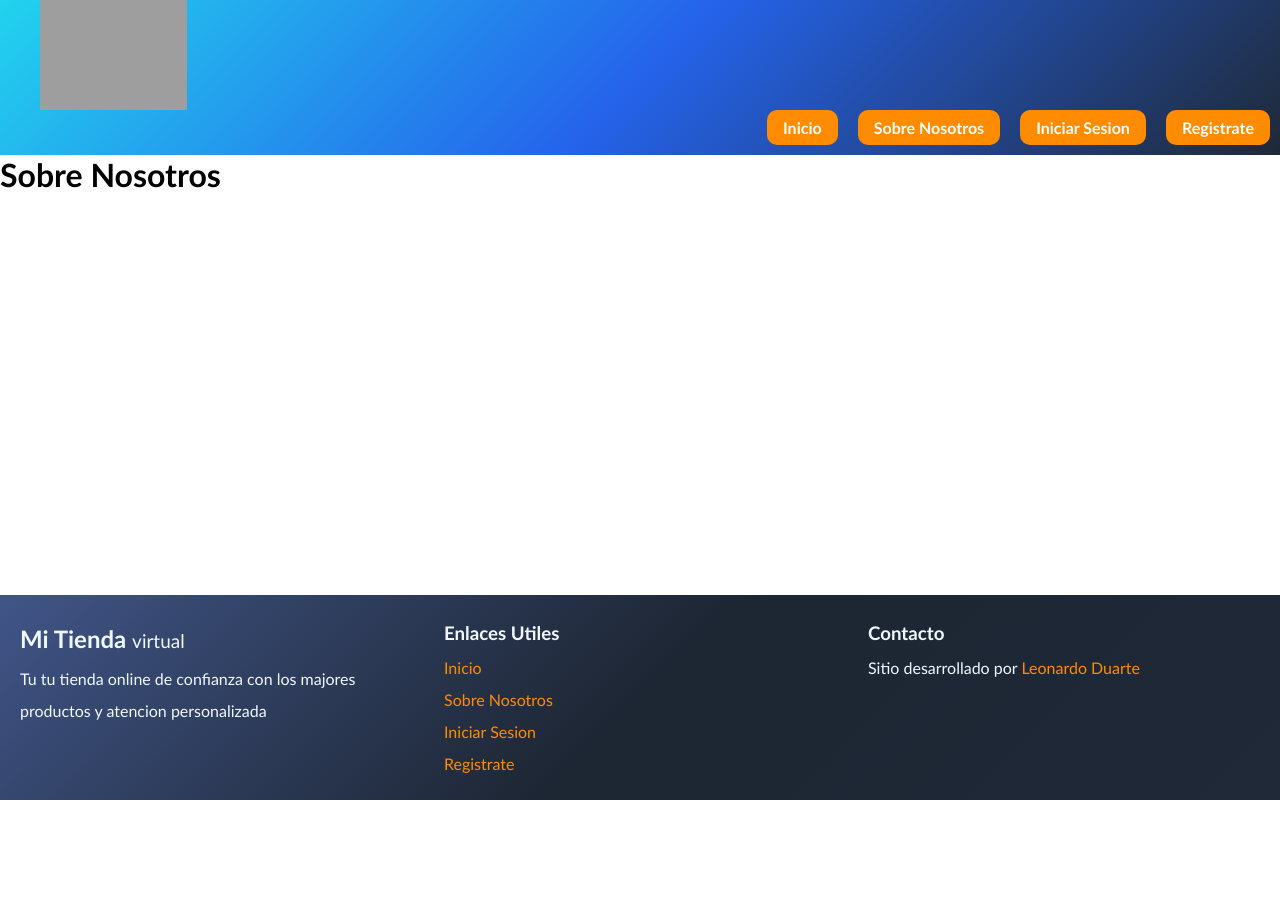
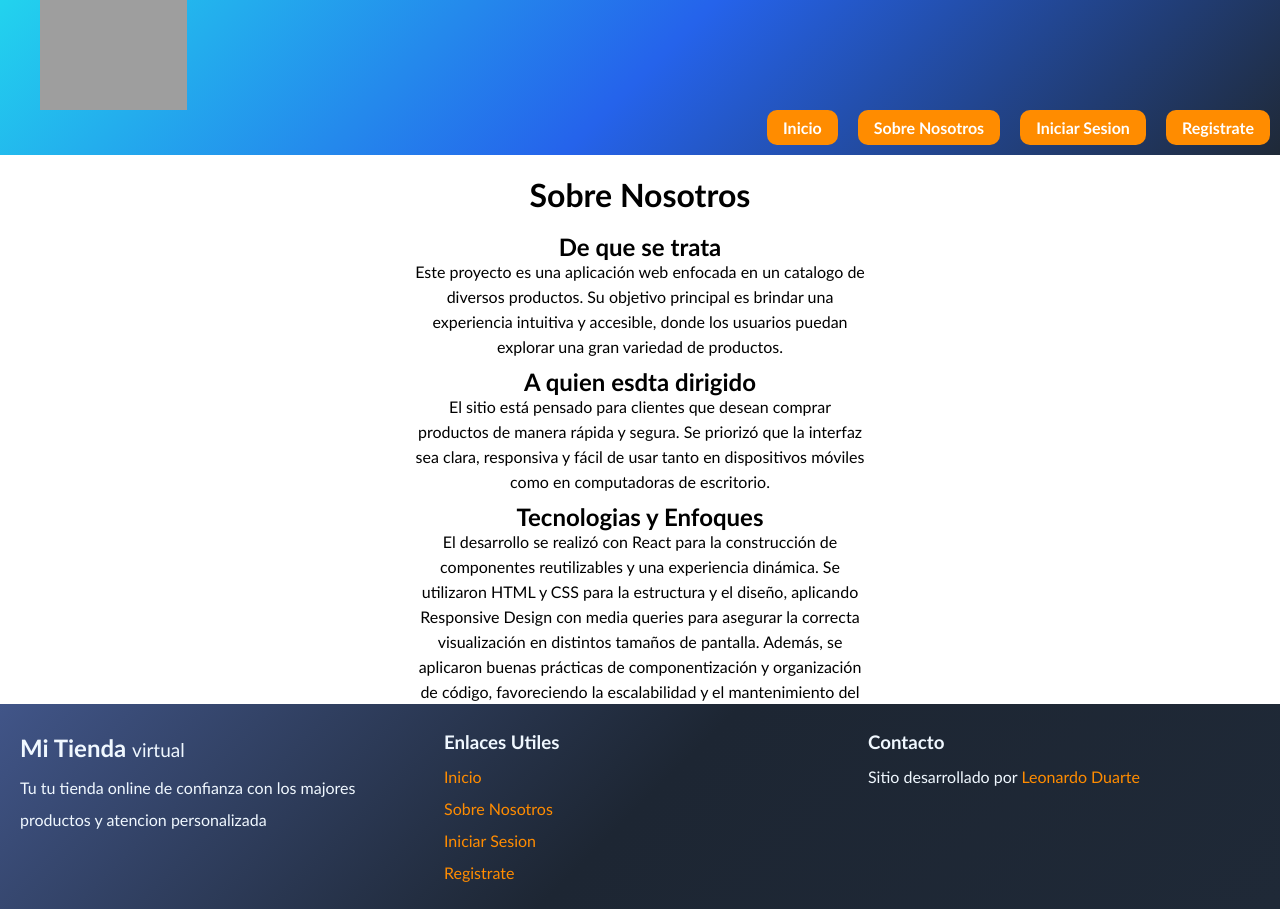
Before and after one commit to Sevengex/Proyecto-Final-FrontEnd, a React (Vite) app: page /withUs in a window 1280 px wide. Before the commit the page ends 800 px from the top, so only its background shows below. Built offline with nearby package versions, Linux system fonts and the light colour scheme; grey boxes are pictures that could not be loaded.

Commit message:
Agrego contenido a sobre nosotros

```diff
--- a/src/index.css
+++ b/src/index.css
@@ -11,3 +11,27 @@
   display: grid;
   grid-template-rows: auto 1fr auto;
 }
+
+/* Contenido Sobre Nosotros */
+.title-withUs {
+  padding: 20px;
+  display: flex;
+  justify-content: center;
+}
+
+.withUs-cont {
+  /* max-height: 100%; */
+  height: 470px;
+  display: flex;
+  flex-direction: column;
+  align-items: center;
+}
+
+.section-1,
+.section-2,
+.section-3 {
+  margin-bottom: 10px;
+  width: 450px;
+  text-align: center;
+  line-height: 25px;
+}
--- a/src/pages/SobreNosotros.jsx
+++ b/src/pages/SobreNosotros.jsx
@@ -4,8 +4,25 @@ import { Layout } from "../components/Layout"
 const SobreNosotros = () => {
   return (
     <Layout>
-      <h1>Sobre Nosotros</h1>
-      <p></p>
+      <h1 className="title-withUs">Sobre Nosotros</h1>
+      <div className="withUs-cont">
+        <section className="section-1">
+          <h2>De que se trata</h2>
+          Este proyecto es una aplicación web enfocada en un catalogo de diversos productos.
+          Su objetivo principal es brindar una experiencia intuitiva y accesible, donde los usuarios puedan explorar una gran variedad de productos.
+        </section>
+        <section className="section-2">
+          <h2>A quien esdta dirigido</h2>
+          El sitio está pensado para clientes que desean comprar productos de manera rápida y segura.
+          Se priorizó que la interfaz sea clara, responsiva y fácil de usar tanto en dispositivos móviles como en computadoras de escritorio.
+        </section>
+        <section className="section-3">
+          <h2>Tecnologias y Enfoques</h2>
+          El desarrollo se realizó con React para la construcción de componentes reutilizables y una experiencia dinámica.
+          Se utilizaron HTML y CSS para la estructura y el diseño, aplicando Responsive Design con media queries para asegurar la correcta visualización en distintos tamaños de pantalla.
+          Además, se aplicaron buenas prácticas de componentización y organización de código, favoreciendo la escalabilidad y el mantenimiento del proyecto.
+        </section>
+      </div>
     </Layout>
   )
 }
```
